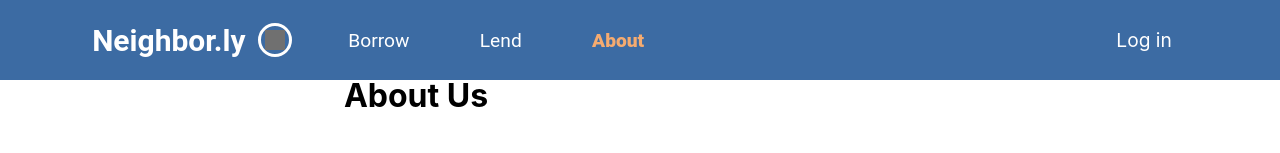
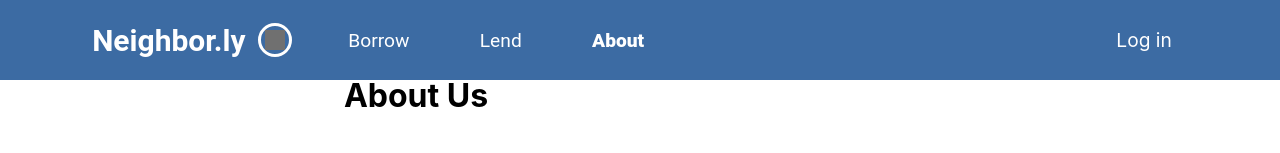
Before and after one commit to dantheman491/Neighbor.ly, a React (Create React App) app in the folder client/: page /about in a window 1280 px wide. Shown: the top 153 px of the page. Built offline with nearby package versions, Linux system fonts and the light colour scheme; grey boxes are pictures that could not be loaded.

Commit message:
lines updated

```diff
--- a/client/src/components/shared/Nav/Nav.jsx
+++ b/client/src/components/shared/Nav/Nav.jsx
@@ -4,8 +4,8 @@ import Dropdown from "../Dropdown/Dropdown";
 import "./Nav.css";
 
 const activeStyle = {
-  fontWeight: "800",
-  color: "#f4a261",
+  fontWeight: "900",
+  // color: "#19b296",
 };
 
 const Nav = ({ user }) => {
```
